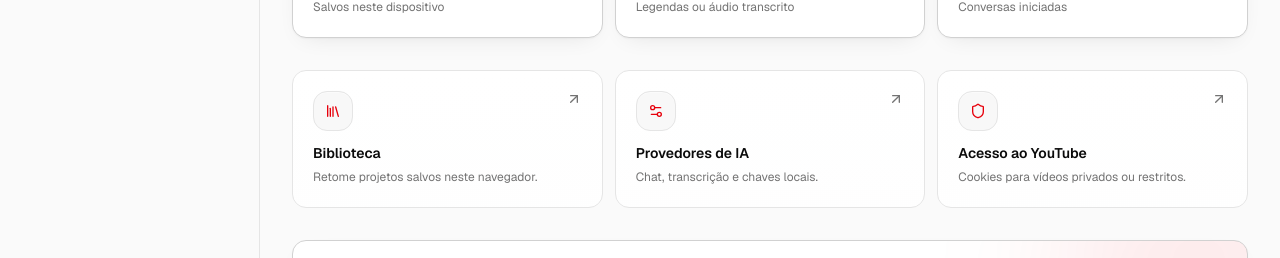
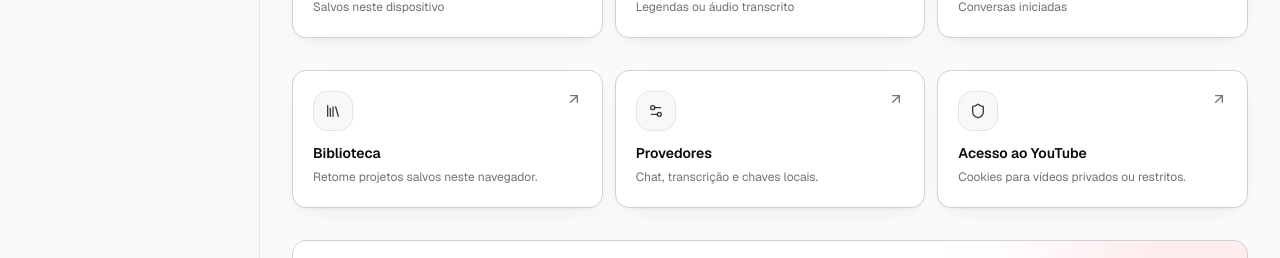
Before and after one commit to solerpedroo/youtube_ai_transcriber, a Next.js app: page / in a window 1280 px wide. Shown: the part 286-544 px from the top of the page. Built offline with nearby package versions, Linux system fonts and the light colour scheme.

Commit message:
style(dashboard): unifica cards de atalhos e renomeia link de provedores

```diff
--- a/src/components/dashboard/quick-links.tsx
+++ b/src/components/dashboard/quick-links.tsx
@@ -10,7 +10,7 @@
   },
   {
     href: "/settings",
-    label: "Provedores de IA",
+    label: "Provedores",
     description: "Chat, transcrição e chaves locais.",
     icon: Settings2,
   },
@@ -29,11 +29,11 @@
         <Link
           key={`${item.href}-${item.label}`}
           href={item.href}
-          className={`surface-interactive surface-in group flex flex-col gap-3 p-4 sm:p-5 stagger-${index + 1}`}
+          className={`surface-card hover-lift surface-in group flex flex-col gap-3 p-4 sm:p-5 stagger-${index + 1}`}
         >
           <div className="flex items-start justify-between gap-2">
             <span className="icon-tile grid size-10 place-items-center rounded-xl">
-              <item.icon className="size-4 text-brand" />
+              <item.icon className="size-4 text-foreground/80 transition-colors group-hover:text-brand" />
             </span>
             <ArrowUpRight className="size-4 text-muted-foreground transition-transform group-hover:-translate-y-0.5 group-hover:translate-x-0.5 group-hover:text-brand" />
           </div>
```
